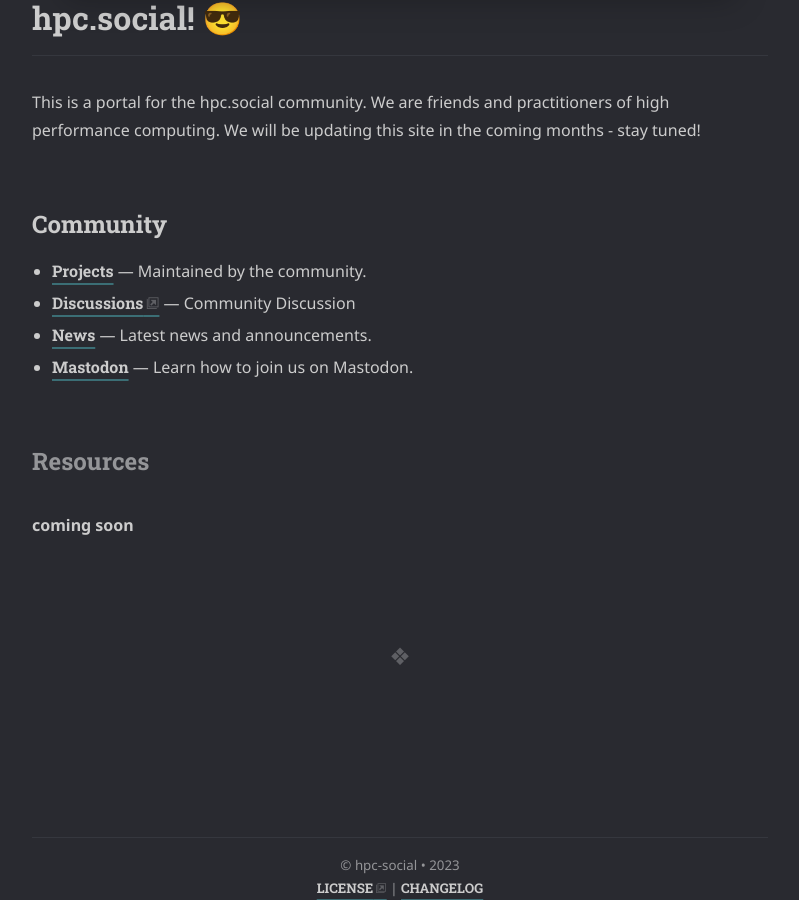
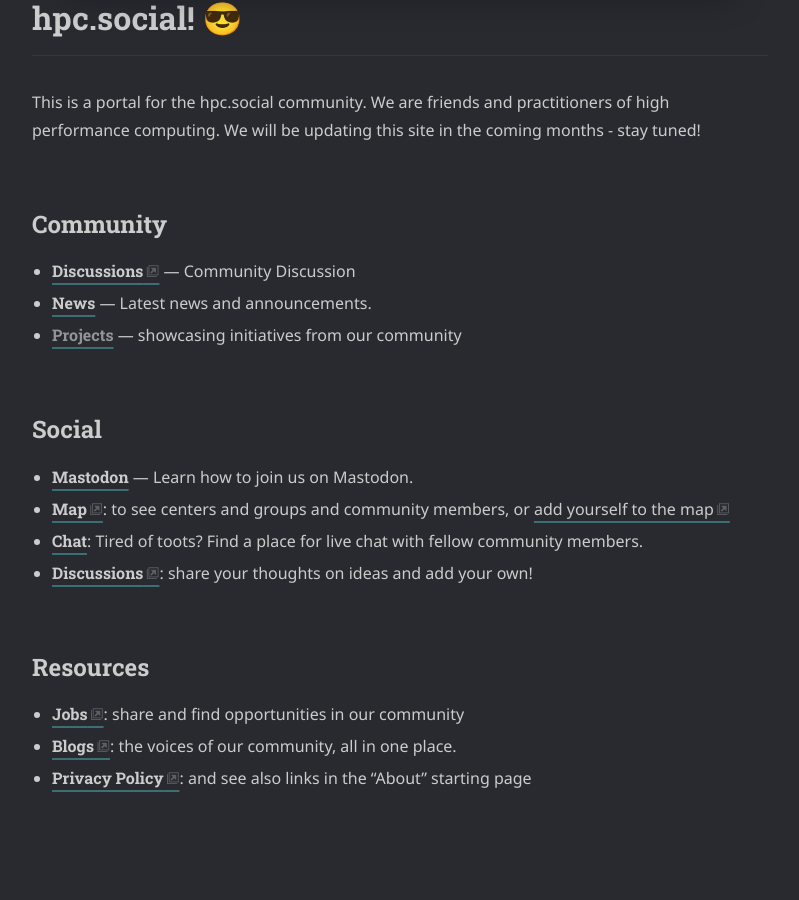
Before and after one commit to hpc-social/hpc-social.github.io, a Jekyll site: the page built from pages/index.md, in a window 1280 px wide and 900 px high, scrolled down 1031 px. Shown: the whole window, without its empty margins (368-1167 px from the left). Built offline with Jekyll 4.4.1, drawn with Linux system fonts in a browser that asks for light colours; cached includes are drawn as plain includes; nearby versions of some CDN libraries; some web fonts are replaced; our own code applies the rules of GitHub Pages for plain Markdown files; library files that are not in the unit come from our copies.

```diff
--- a/pages/index.md
+++ b/pages/index.md
@@ -11,18 +11,37 @@ We will be updating this site in the coming months - stay tuned!
 
 ## Community
 
-* [Projects]{:.heading.flip-title} --- Maintained by the community.
 * [Discussions]{:.heading.flip-title} --- Community Discussion
 * [News]{:.heading.flip-title} --- Latest news and announcements.
+* [Projects]{:.heading.flip-title} --- showcasing initiatives from our community
+
+
+## Social
+
 * [Mastodon]{:.heading.flip-title} --- Learn how to join us on Mastodon.
+* [Map]{:.heading.flip-title}: to see centers and groups and community members, or [add yourself to the map](https://hpc.social/projects/map/)
+* [Chat]{:.heading.flip-title}: Tired of toots? Find a place for live chat with fellow community members.
+* [Discussions]{:.heading.flip-title}: share your thoughts on ideas and add your own!
+
+## Resources
+
+* [Jobs]{:.heading.flip-title}: share and find opportunities in our community
+* [Blogs]{:.heading.flip-title}: the voices of our community, all in one place.
+* [Privacy Policy]{:.heading.flip-title}: and see also links in the "About" starting page
+
+
+
+<br>
 
 {:.related-posts.faded}
 
-## Resources
-
-**coming soon**
 
 [projects]: projects/
 [news]: news/
+[chat]: projects/chat/
+[map]: https://hpc.social/map/
 [discussions]: https://github.com/hpc-social/hpc-social.github.io/discussions
 [mastodon]: projects/mastodon/
+[jobs]: https://hpc.social/jobs/
+[blogs]: https://hpc.social/blog/
+[privacy policy]: https://mast.hpc.social/privacy-policy
```
Also changed, not shown: _projects/jobs.md (added, +43 -0 lines), assets/img/projects/jobs.png (added).
